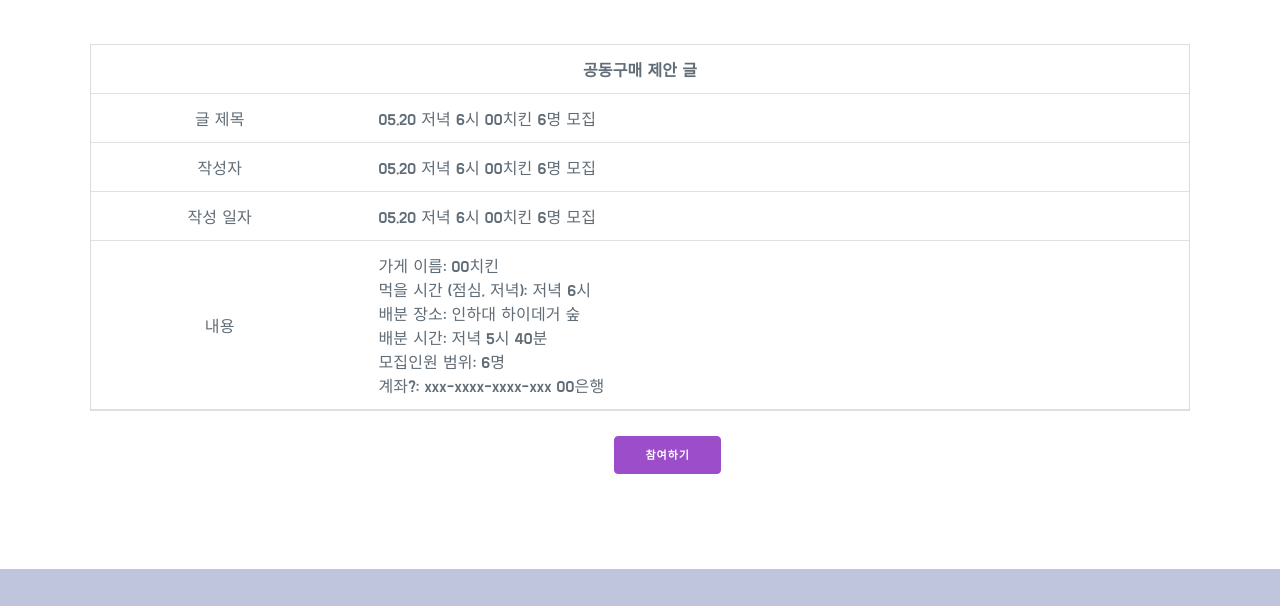
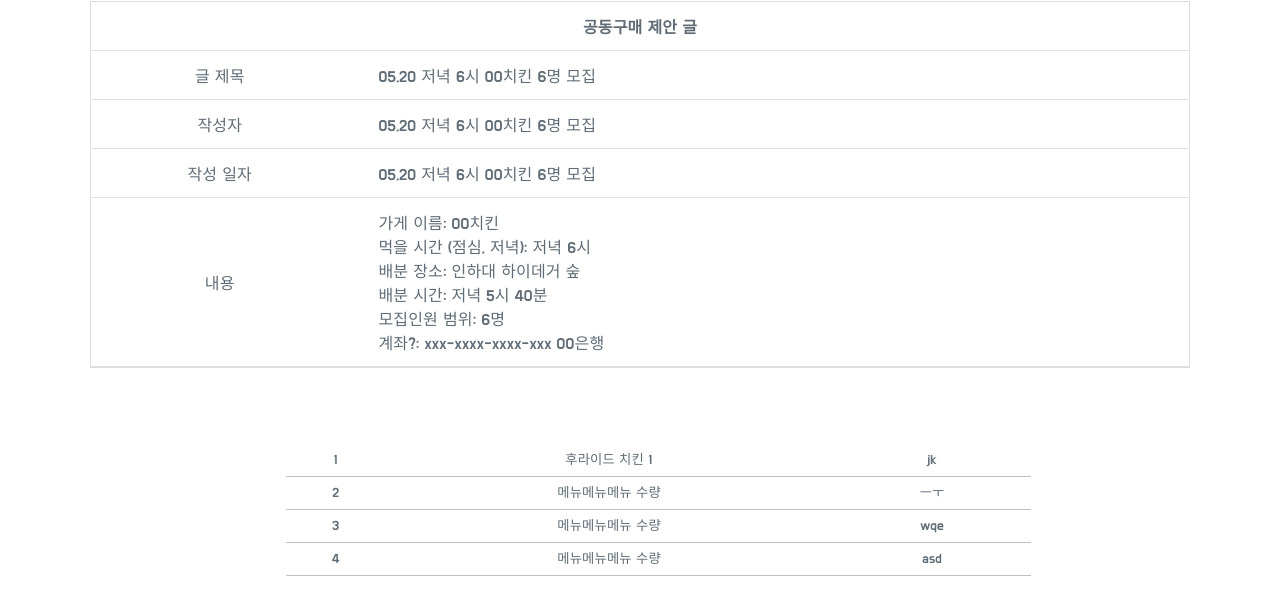
Before and after one commit to yeonsooSo/2021-2-it_contest, a plain HTML site: page pages/post.html in a window 1280 px wide. Shown: the part 192-798 px from the top of the page. Drawn offline with nearby package versions, Linux system fonts and the light colour scheme.

```diff
--- a/pages/post.css
+++ b/pages/post.css
@@ -65,10 +65,53 @@
 
 .joinBtn {
   margin-left: 48%;
+  margin-top: 20px;
 }
 .con {
   text-align: left;
 }
+
+body {
+  line-height: 2em;
+}
+ul,
+li {
+  list-style: none;
+  text-align: center;
+  padding: 0;
+  margin: 0;
+}
+
+#ulTable {
+  margin: 4% 0;
+  margin-left: 20%;
+}
+
+#ulTable > li > ul {
+  clear: both;
+  padding: 0px auto;
+  position: relative;
+  min-width: 40px;
+}
+#ulTable > li > ul > li {
+  float: left;
+  font-size: 10pt;
+  border-bottom: 1px solid silver;
+  vertical-align: baseline;
+}
+
+#ulTable > li > ul > li:first-child {
+  width: 10%;
+} /*No 열 크기*/
+#ulTable > li > ul > li:first-child + li {
+  width: 45%;
+} /*제목 열 크기*/
+#ulTable > li > ul > li:first-child + li + li {
+  width: 20%;
+} /*작성일 열 크기*/
+#ulTable > li > ul > li:first-child + li + li + li {
+  width: 15%;
+} /*작성자 열 크기*/
 
 /*footer*/
 
--- a/pages/post.html
+++ b/pages/post.html
@@ -59,6 +59,43 @@
                 </table>
             </div>
         </div>
+
+        <ul id ="ulTable">
+
+            <li>
+
+                <ul>
+                    <li>1</li>
+                    <li class="left">후라이드 치킨 1</li>
+                    <li>jk</li>
+                </ul>
+            </li>
+
+            <li>
+                <ul>
+                    <li>2</li>
+                    <li class="left">메뉴메뉴메뉴 수량</li>
+                    <li>ㅡㅜ</li>
+                </ul>
+            </li>
+
+            <li>
+                <ul>
+                    <li>3</li>
+                    <li class="left">메뉴메뉴메뉴 수량</li>
+                    <li>wqe</li>
+                </ul>
+            </li>
+
+            <li>
+                <ul>
+                    <li>4</li>
+                    <li class="left">메뉴메뉴메뉴 수량</li>
+                    <li>asd</li>
+                </ul>
+            </li>
+        </ul>
+
         <input class="joinBtn" type="button" value="참여하기">
 
     </div>
```
Also changed, not shown: pages/list.html (+2 -1 lines).
